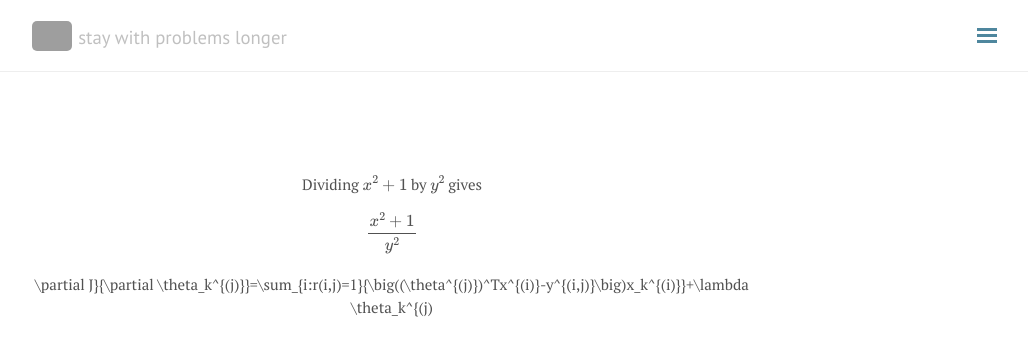
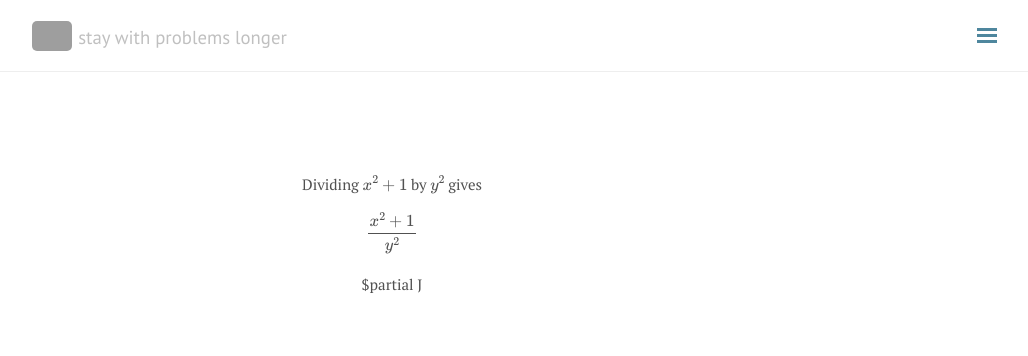
Before and after one commit to seokhoonj/seokhoonj.github.io, a Jekyll site: the page built from index.html, in a window 1280 px wide. Shown: the top 356 px of the page, without its empty margins (248-1276 px from the left). Built offline with Jekyll 4.4.1, drawn with Linux system fonts in a browser that asks for light colours; nearby versions of some CDN libraries; formulas are drawn with MathJax 3; grey boxes are pictures that could not be loaded.

Commit message:
modify index.html

```diff
--- a/index.html
+++ b/index.html
@@ -7,5 +7,5 @@ title: Home
   <img src="{{ site.baseurl }}{{ site.hero.image }}" />
   <p>{{ site.hero.caption }}</p>
   <p>Dividing $x^2+1$ by $y^2$ gives \[\frac{x^2+1}{y^2}\]</p>
-  <p>\\partial J}{\partial \theta_k^{(j)}}=\sum_{i:r(i,j)=1}{\big((\theta^{(j)})^Tx^{(i)}-y^{(i,j)}\big)x_k^{(i)}}+\lambda \theta_k^{(j)</p>
+  <p>$partial J</p>
 </div>
```
